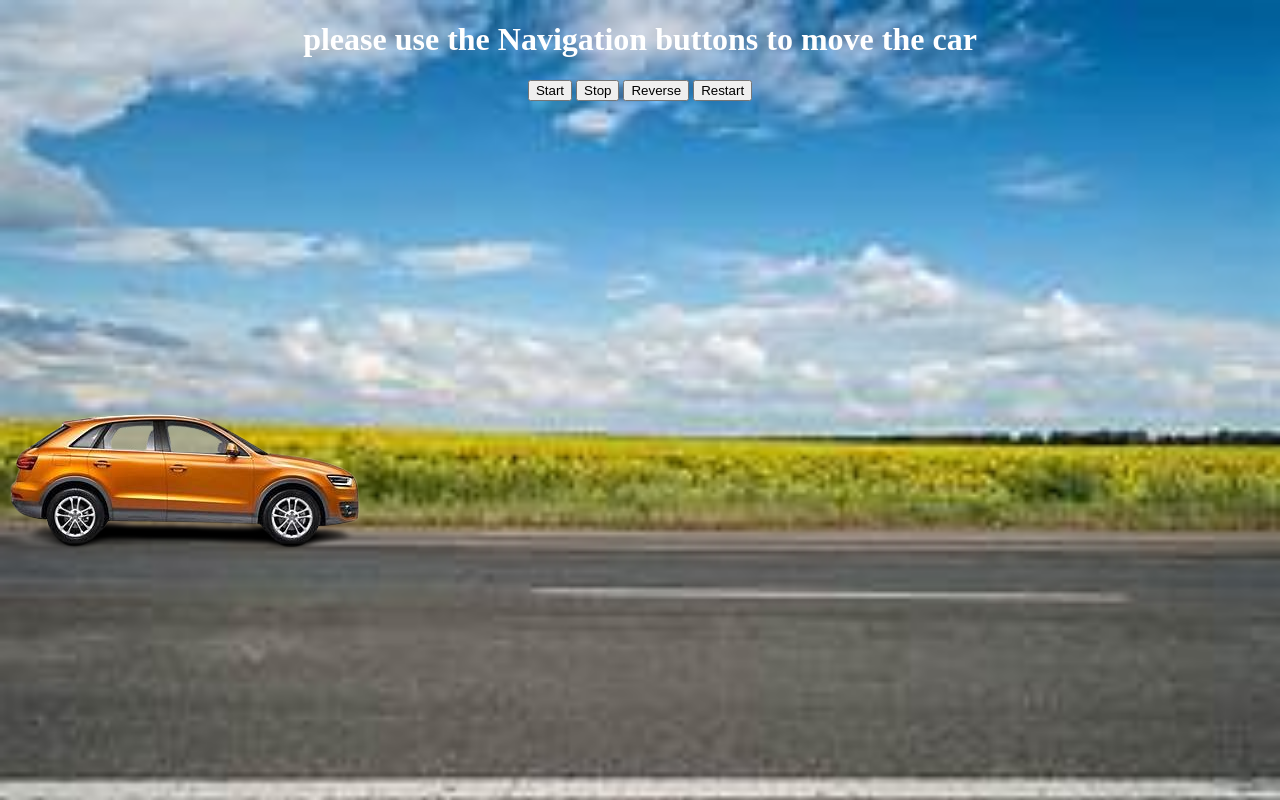
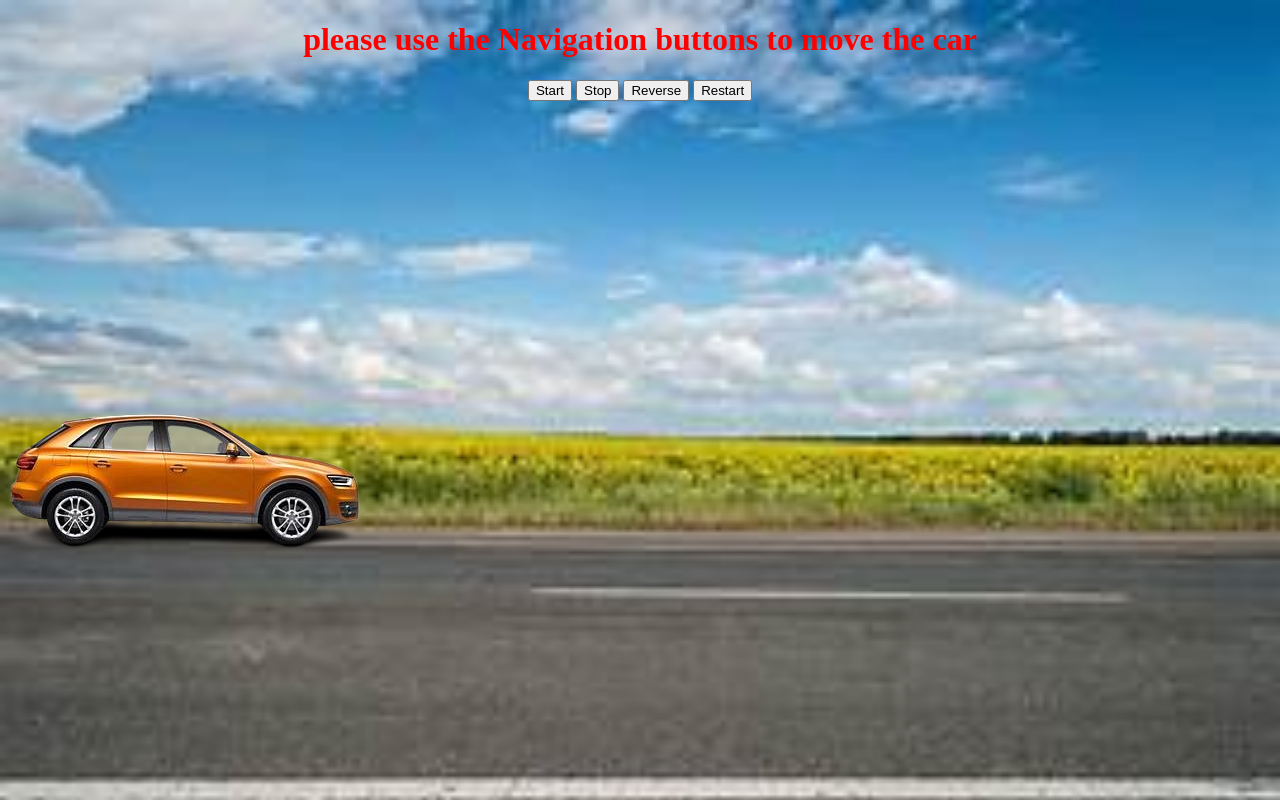
Before and after one commit to RATHINAVELMATHAIYAN/simulation-of-a-car, a plain HTML site: page index.html in a window 1280 px wide. Drawn offline with Linux system fonts and the light colour scheme.

Commit message:
Update index.html
color red

```diff
--- a/index.html
+++ b/index.html
@@ -6,7 +6,7 @@
     <title>Stimulation of the car</title>
 </head>
 <body style="background-image:url('images/roadbackground\ image.jpeg');background-image: no-repeat;background-size:cover">
-    <h1 style="color:white">
+    <h1 style="color:red">
         <center>please use the Navigation buttons to move the car</center>
     </h1>
     <form>
```
